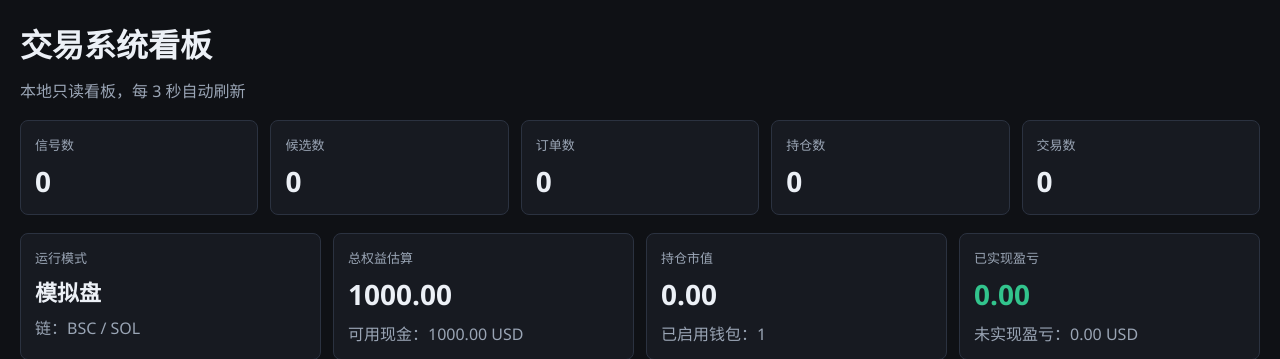
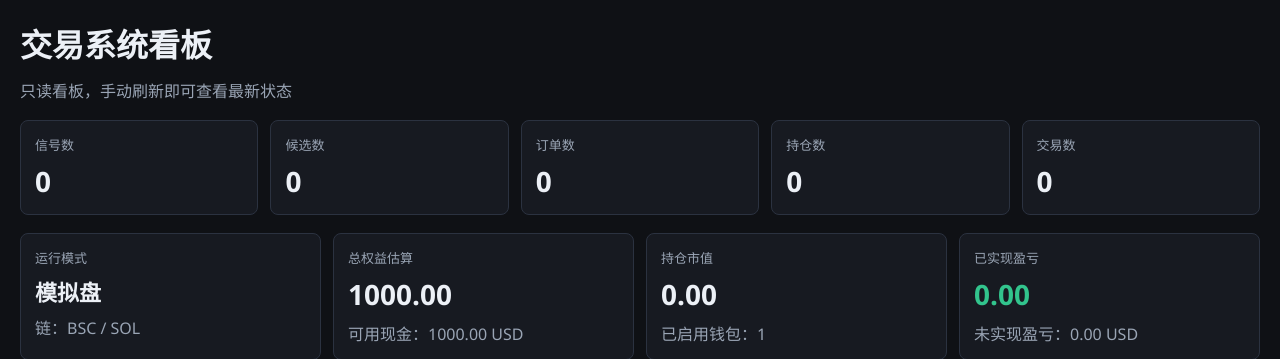
Before and after one commit to molanghui-byte/trading-system, a FastAPI app: page / in a window 1280 px wide. Shown: the top 359 px of the page. Run offline with FastAPI, Linux system fonts and the light colour scheme; data that the repository does not hold is empty.

Commit message:
Remove dashboard auto refresh flicker

```diff
--- a/templates/dashboard.html
+++ b/templates/dashboard.html
@@ -4,7 +4,6 @@
   <meta charset="utf-8">
   <meta name="viewport" content="width=device-width, initial-scale=1">
   <title>交易系统看板</title>
-  <meta http-equiv="refresh" content="3">
   <style>
     :root {
       color-scheme: dark;
@@ -117,7 +116,7 @@
 </head>
 <body>
   <h1>交易系统看板</h1>
-  <div class="sub">本地只读看板，每 3 秒自动刷新</div>
+  <div class="sub">只读看板，手动刷新即可查看最新状态</div>
 
   <section class="grid">
     <div class="card"><div class="label">信号数</div><div class="value">{{ counts.signals }}</div></div>
```
